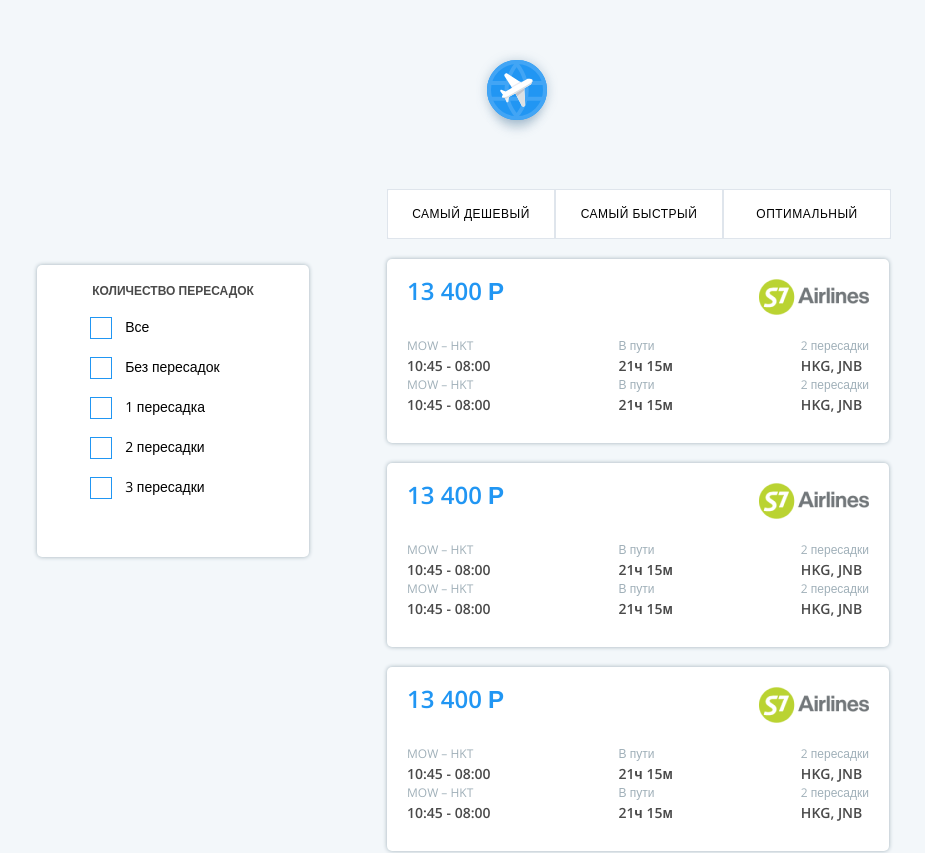
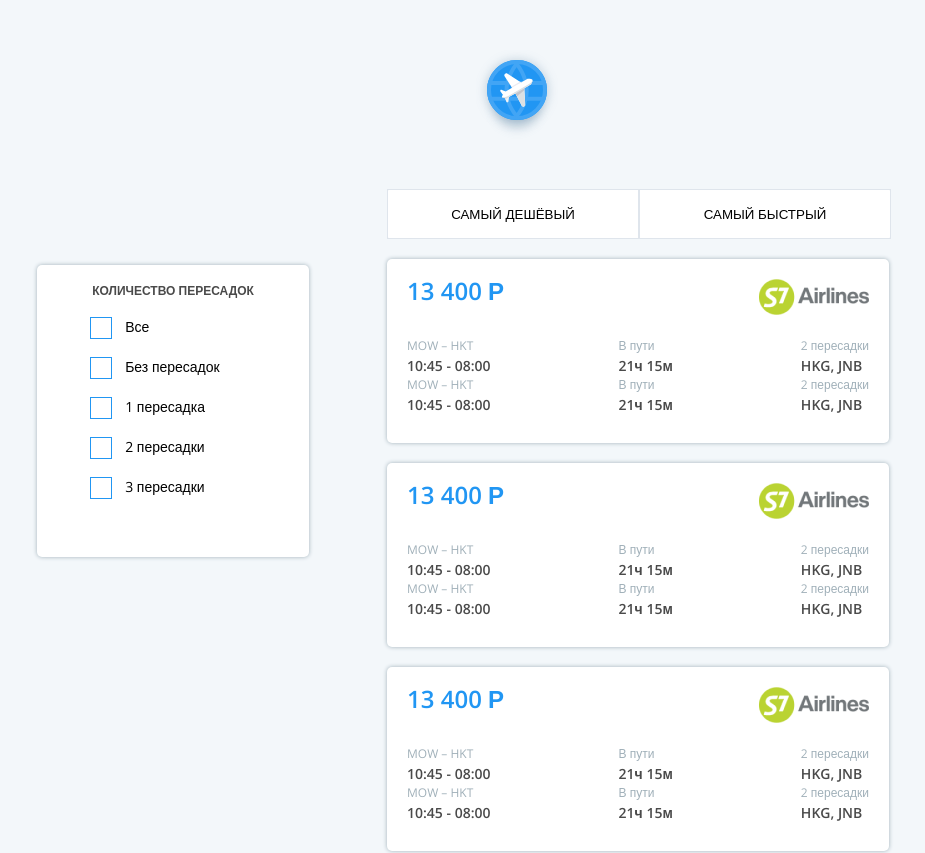
Before and after one commit to Artemiks24/AviaSales, a React (Create React App) app: page / in a window 1280 px wide. Shown: the top 853 px of the page, without its empty margins (123-1048 px from the left). Built offline with nearby package versions, Linux system fonts and the light colour scheme.

Commit message:
feat: add changes

```diff
--- a/package.json
+++ b/package.json
@@ -3,6 +3,7 @@
   "version": "0.1.0",
   "private": true,
   "dependencies": {
+    "@reduxjs/toolkit": "^1.9.5",
     "@testing-library/jest-dom": "^5.16.5",
     "@testing-library/react": "^13.4.0",
     "@testing-library/user-event": "^13.5.0",
@@ -10,7 +11,9 @@
     "prop-types": "^15.8.1",
     "react": "^18.2.0",
     "react-dom": "^18.2.0",
+    "react-redux": "^8.1.1",
     "react-scripts": "5.0.1",
+    "redux": "^4.2.1",
     "sass": "^1.63.6",
     "web-vitals": "^2.1.4"
   },
@@ -43,6 +46,7 @@
     ]
   },
   "devDependencies": {
+    "@babel/plugin-proposal-private-property-in-object": "^7.21.11",
     "babel-eslint": "^10.1.0",
     "eslint": "^8.42.0",
     "eslint-config-airbnb": "^19.0.4",
--- a/src/components/Filter/Filter.jsx
+++ b/src/components/Filter/Filter.jsx
@@ -1,24 +1,43 @@
 /* eslint-disable jsx-a11y/label-has-associated-control */
+import { useSelector, useDispatch } from 'react-redux'
+
+import { changeCheckedBoxes } from '../../store/aviaSlice'
+
 import styles from './Filter.module.scss'
 
 export default function Filter() {
+  const boxes = useSelector((state) => state.boxes)
+  const dispatch = useDispatch()
+
   return (
     <form className={styles.form}>
       <fieldset className={styles.fieldset}>
         <legend className={styles.legend}>Количество пересадок</legend>
-        <div className={styles.boxes}>
-          <input type="checkbox" id="box-1" />
-          <label htmlFor="box-1">Все</label>
-          <input type="checkbox" id="box-2" defaultChecked="" />
-          <label htmlFor="box-2">Без пересадок</label>
-          <input type="checkbox" id="box-3" />
-          <label htmlFor="box-3">1 пересадка</label>
-          <input type="checkbox" id="box-4" />
-          <label htmlFor="box-4">2 пересадки</label>
-          <input type="checkbox" id="box-5" />
-          <label htmlFor="box-5">3 пересадки</label>
-        </div>
+        {boxes.map((box) => (
+          <div key={box.id} className={styles.boxes}>
+            <input
+              type="checkbox"
+              id={box.id}
+              checked={box.checked}
+              onChange={() => dispatch(changeCheckedBoxes(box.id))}
+            />
+            <label htmlFor={box.id}>{box.text}</label>
+          </div>
+        ))}
       </fieldset>
     </form>
   )
 }
+
+// <div className={styles.boxes}>
+// <input type="checkbox" id="box-1" />
+// <label htmlFor="box-1">Все</label>
+// <input type="checkbox" id="box-2" defaultChecked="" />
+// <label htmlFor="box-2">Без пересадок</label>
+// <input type="checkbox" id="box-3" />
+// <label htmlFor="box-3">1 пересадка</label>
+// <input type="checkbox" id="box-4" />
+// <label htmlFor="box-4">2 пересадки</label>
+// <input type="checkbox" id="box-5" />
+// <label htmlFor="box-5">3 пересадки</label>
+// </div>
--- a/src/components/Filter/Filter.module.scss
+++ b/src/components/Filter/Filter.module.scss
@@ -20,6 +20,7 @@ $grey-color: #a0b0b9;
   margin: 0;
   display: flex;
   flex-direction: column;
+  gap: 20px;
 }
 
 .legend {
@@ -30,12 +31,6 @@ $grey-color: #a0b0b9;
   text-align: center;
   margin-bottom: 20px;
   font-weight: 600;
-}
-
-.boxes {
-  display: flex;
-  flex-direction: column;
-  gap: 20px;
 }
 
 input[type='checkbox'] {
--- a/src/components/Tabs/Tabs.jsx
+++ b/src/components/Tabs/Tabs.jsx
@@ -1,13 +1,29 @@
+import { useSelector, useDispatch } from 'react-redux'
+
+import { changeActiveBtns } from '../../store/aviaSlice'
+
 import styles from './Tabs.module.scss'
 
 // import classNames from 'classnames';
 
 export default function Tabs() {
+  const btns = useSelector((state) => state.btns)
+  const dispatch = useDispatch()
+
   return (
     <ul className={styles.tabs}>
-      <li className={styles.button}>Самый дешевый </li>
-      <li className={styles.button}>Самый быстрый</li>
-      <li className={styles.button}>Оптимальный</li>
+      {btns.map((btn) => (
+        <li key={btn.id} className={styles.tabs__item}>
+          <button
+            onClick={() => dispatch(changeActiveBtns(btn.id))}
+            className={btn.active ? `${styles.active} ${styles.button}` : styles.button}
+            type="button"
+            aria-label="Save"
+          >
+            {btn.text}
+          </button>
+        </li>
+      ))}
     </ul>
   )
 }
--- a/src/components/Tabs/Tabs.module.scss
+++ b/src/components/Tabs/Tabs.module.scss
@@ -9,22 +9,29 @@ $item-color: #2196f3;
   margin: 0;
   margin: 0 0 20px 350px;
   background-color: #fff;
+  &__item {
+    display: flex;
+    width: 252px;
+    padding: 0;
+    justify-content: center;
+    align-items: center;
+    letter-spacing: 0.5px;
+    border: 1px solid #dfe5ec;
+    box-sizing: border-box;
+  }
 }
 
 .button {
-  display: flex;
-  width: 168px;
-  padding: 0;
-  justify-content: center;
-  align-items: center;
-  letter-spacing: 0.5px;
+  width: 252px;
+  height: 100%;
+  border: none;
+  background-color: transparent;
+  cursor: pointer;
   text-transform: uppercase;
-  background: transparent;
-  border: 1px solid #dfe5ec;
-  box-sizing: border-box;
+  transition: 0.5s ease all;
 }
 
-// .active {
-//     background: $item-color;
-//     color: #ffffff;
-//   }
+.active {
+  background: $item-color;
+  color: #ffffff;
+}
--- a/src/index.js
+++ b/src/index.js
@@ -1,12 +1,16 @@
 import React from 'react'
 import ReactDOM from 'react-dom/client'
+import { Provider } from 'react-redux'
 
+import store from './store'
 import './index.scss'
 import App from './App'
 
 const root = ReactDOM.createRoot(document.getElementById('root'))
 root.render(
   <React.StrictMode>
-    <App />
+    <Provider store={store}>
+      <App />
+    </Provider>
   </React.StrictMode>
 )
--- /dev/null
+++ b/src/store/aviaSlice.js
@@ -0,0 +1,62 @@
+import { createSlice } from '@reduxjs/toolkit'
+
+const aviaSlice = createSlice({
+  name: 'aviaSales',
+  initialState: {
+    boxes: [
+      { id: 0, text: 'Все', checked: false },
+      { id: 1, text: 'Без пересадок', checked: false },
+      { id: 2, text: '1 пересадка', checked: false },
+      { id: 3, text: '2 пересадки', checked: false },
+      { id: 4, text: '3 пересадки', checked: false },
+    ],
+    btns: [
+      { id: 0, text: 'самый дешёвый', active: false },
+      { id: 1, text: 'самый быстрый', active: false },
+    ],
+  },
+  reducers: {
+    changeCheckedBoxes(state, action) {
+      const { payload } = action
+      const allChecked = state.boxes[0].checked
+
+      if (payload === 0) {
+        state.boxes.forEach((box) => {
+          box.checked = !allChecked
+        })
+      } else {
+        const currentBox = state.boxes.find((box) => box.id === payload)
+
+        if (currentBox) {
+          currentBox.checked = !currentBox.checked
+        }
+
+        const otherBoxes = state.boxes.slice(1).every((box) => box.checked)
+
+        state.boxes[0].checked = otherBoxes
+      }
+    },
+    changeActiveBtns(state, action) {
+      const { payload } = action
+      const currentBtn = state.btns.find((btn) => btn.id === payload)
+
+      if (currentBtn) {
+        if (!currentBtn.active) {
+          state.btns.forEach((btn) => {
+            if (btn.id === payload) {
+              btn.active = true
+            } else {
+              btn.active = false
+            }
+          })
+        } else {
+          currentBtn.active = false
+        }
+      }
+    },
+  },
+})
+
+export const { changeCheckedBoxes, changeActiveBtns } = aviaSlice.actions
+
+export default aviaSlice.reducer
--- /dev/null
+++ b/src/store/index.js
@@ -0,0 +1,5 @@
+import { configureStore } from '@reduxjs/toolkit'
+
+import aviaSlice from './aviaSlice'
+
+export default configureStore({ reducer: aviaSlice })
```
Also changed, not shown: .eslintrc.json, 1 other file (tests, documents, lock files or other folders).
